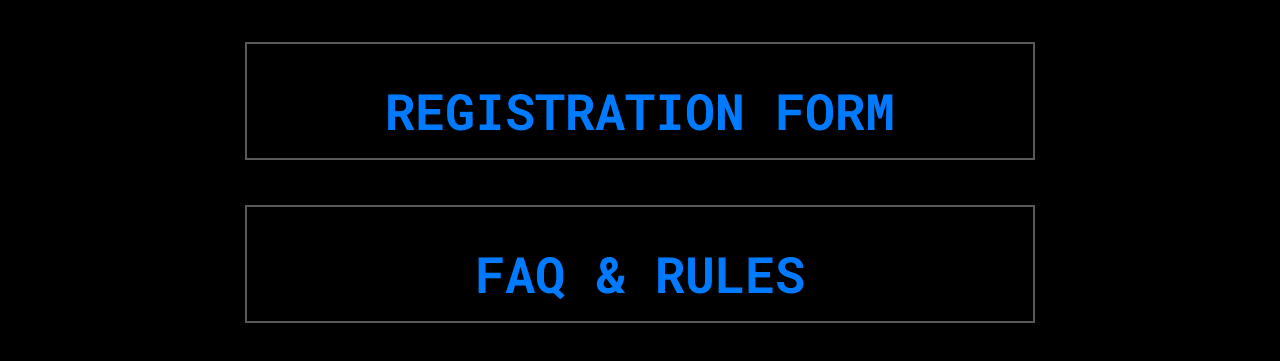
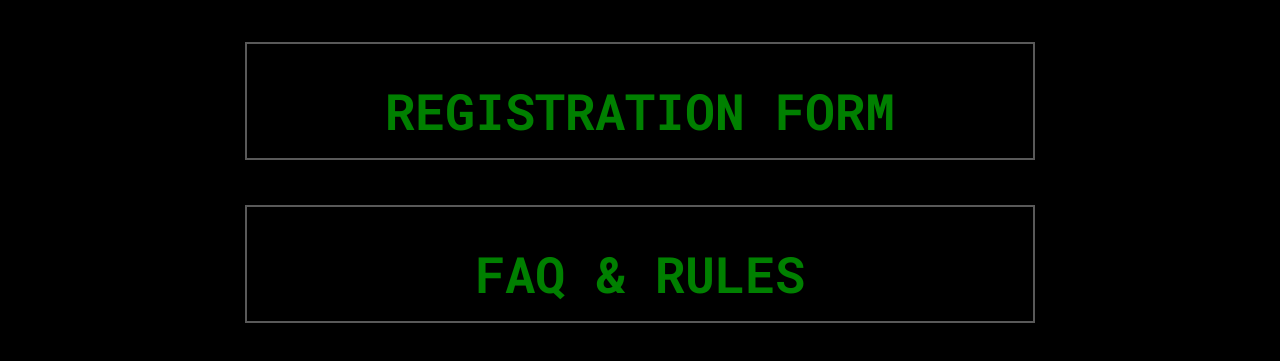
Before and after one commit to illuria/ArmCTF-website, a plain HTML site: page index.html in a window 1280 px wide. Shown: the part 625-986 px from the top of the page. Drawn offline with Linux system fonts and the light colour scheme.

Commit message:
make shit green, FUCK YOU RIKS

```diff
--- a/index.html
+++ b/index.html
@@ -91,18 +91,18 @@
             <br>
             <br>
 
-            <div !important style="color:white" class="flex-w flex-sa-m cd100 bor1 p-t-42 p-b-22 p-l-50 p-r-50 respon1">
+            <div class="flex-w flex-sa-m cd100 bor1 p-t-42 p-b-22 p-l-50 p-r-50 respon1">
                 <span class="l1-txt2">
-                    <a href="https://goo.gl/forms/lIEbYp1zACRKnUAA2">REGISTRATION FORM</a>
+                    <a !important style="color:green" href="https://goo.gl/forms/lIEbYp1zACRKnUAA2">REGISTRATION FORM</a>
                 </span>
             </div>
 
             <br>
             <br>
 
-            <div !important style="color:white" class="flex-w flex-sa-m cd100 bor1 p-t-42 p-b-22 p-l-50 p-r-50 respon1">
+            <div class="flex-w flex-sa-m cd100 bor1 p-t-42 p-b-22 p-l-50 p-r-50 respon1">
                 <span class="l1-txt2">
-                    <a href="https://ctf.armsec.am/faq/">FAQ & RULES</a>
+                    <a  !important style="color:green" href="https://ctf.armsec.am/faq/">FAQ & RULES</a>
                 </span>
             </div>
         </div>
```
